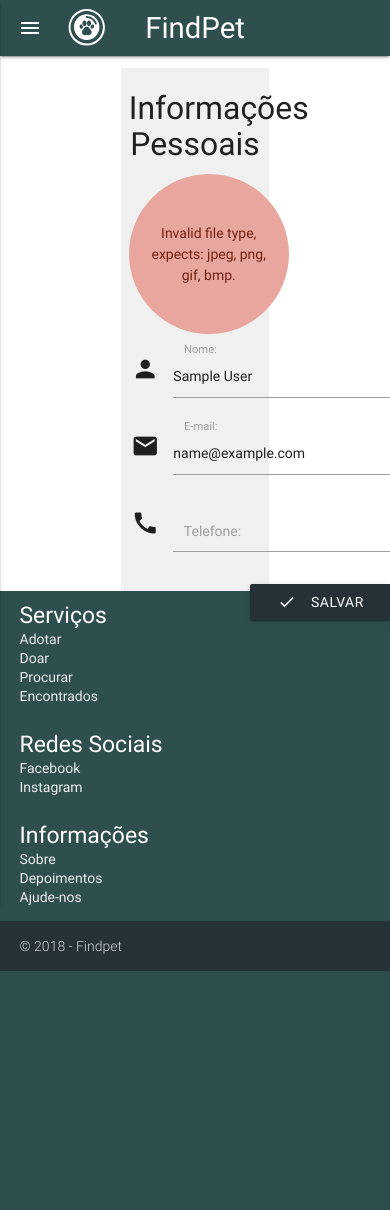
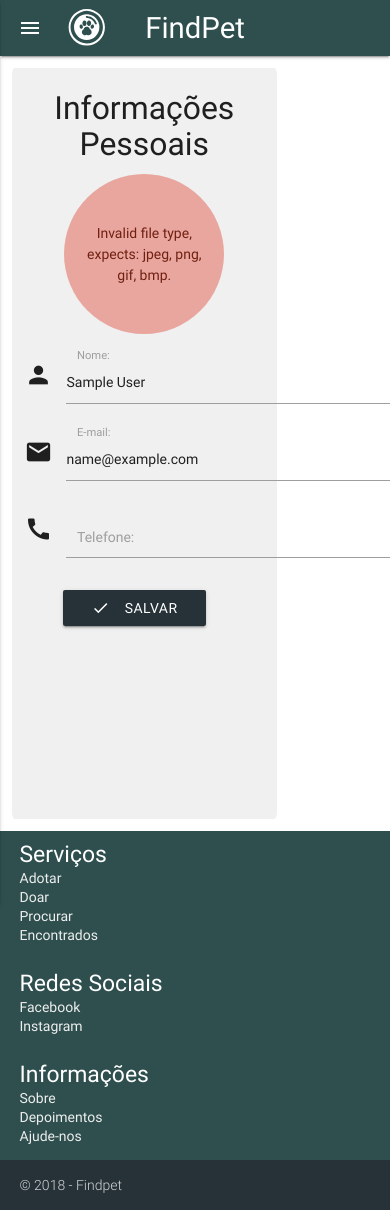
Before and after one commit to CavalcanteRaphael/FindPet, a PHP site: page /findpet/perfil.php in a window 390 px wide; the page is wider, and only the part inside the window is pictured. Before the commit the page ends 971 px from the top of that part, so only its background shows below. Run offline with PHP 8.4, Linux system fonts and the light colour scheme; the visitor is signed in with stand-in values (Sample User, id 1).

Commit message:
dgweryeger

```diff
--- a/css/style.css
+++ b/css/style.css
@@ -340,13 +340,38 @@ textarea {
 }
 #corperfil{
 	width: 38%;
+    height: 90%;
     border: 6% solid #c3c3c340;
     background-color: #c3c3c340;
     border-radius: 1%;
     padding: 2%;
     margin: auto;
-    margin-bottom: -10%;
+    margin-bottom: 2%;
 	margin-top: 3%
+}
+#corperfil a{
+    margin-left: 30%;
+}
+
+@media screen and (max-width: 768px) {
+
+    #navbar{
+        width: 100%;
+    }
+
+    #corperfil{
+        width: 68%;
+        height: 89%;
+        margin: 3%;
+    }
+
+    #corperfil a{
+        margin-left: 10%;
+    }
+
+    #salvar{
+        margin-left: 23%;
+    }
 }
 /* ---------------------------------------   FIM DO EDITAR PERFIL -> PERFIL.PHP  ------------------------- */
 
@@ -362,6 +387,7 @@ textarea {
 }
 html, body {
     height: 100%;
+    width: 100%;
   }
 #Mapa{
 	width: 60%;
--- a/perfil.php
+++ b/perfil.php
@@ -63,7 +63,7 @@
                     <input type="text" id="telefone" name="telefone" value="<?php echo $usuario['telefone']; ?>">
                 </div>
                 <input type="hidden" name="id" value="<?php echo $id; ?>">
-                <a class="blue-grey darken-4 btn" id="salvar" style="margin-left: 30%; margin-top: 3%;"><i class="material-icons left">done</i>Salvar</a>
+                <a class="blue-grey darken-4 btn" id="salvar" style="margin-top: 3%;"><i class="material-icons left">done</i>Salvar</a>
             </form>
         </div>
         </div>
```
